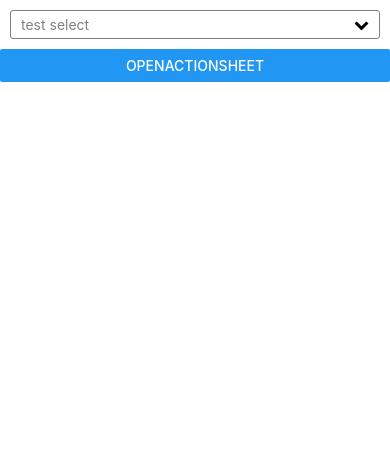
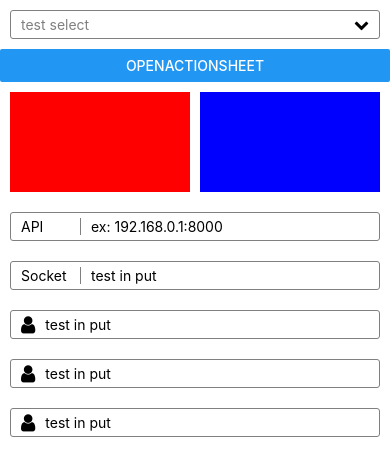
Before and after one commit to gnurts/ui_kit, a React Native app: screen / in a window 390 px wide. Shown: the top 476 px of the page. Built offline with nearby package versions, Linux system fonts and the light colour scheme.

Commit message:
add custom hook input auto focus

```diff
--- a/App.js
+++ b/App.js
@@ -1,10 +1,11 @@
 import React, { memo, useEffect, useRef, useState } from 'react'
 import { Button, Pressable, Text, View, ScrollView, Modal } from 'react-native'
-import { TouchableOpacity, GestureHandlerRootView, NativeViewGestureHandler, BaseButton } from 'react-native-gesture-handler'
 import Icon from 'react-native-vector-icons/FontAwesome'
 import Input from './src/components/Input'
 import Select from './src/components/Select'
 import ActionSheet from './src/components/ActionSheet'
+import { Row, Col } from './src/components/Layout'
+import useAutoForus from './src/custom-hook/useAutoFocus'
 
 const Addon = <Icon name='user' size={20} />
 
@@ -79,26 +80,18 @@ const ActionSheetContent = () => {
 
 const App = () => {
     const [openActionSheet, setOpenActionSheet] = useState(false)
+	const [testValue, setTestValue] = useState(null)
+	const refs = [useRef(), useRef(), useRef(), useRef(), useRef()]
+	const { nextFocus, changeFocus } = useAutoForus({
+		refs,
+		order: [0, 1, 2, 3, 4],
+		start: 0
+	})
 
-	// return (
-	// 	<>
-	// 		<Button
-	// 			title='open'
-	// 			onPress={() => setOpenActionSheet(true)}
-	// 		/>
-	// 		<Modal
-	// 			visible={openActionSheet}
-	// 			animationType='slide'
-	// 		>
-	// 			<View style={{ flex: 1, justifyContent: 'center', alignItems: 'center' }}>
-	// 				<Button
-	// 					title='close'
-	// 					onPress={() => setOpenActionSheet(false)}
-	// 				/>
-	// 			</View>
-	// 		</Modal>
-	// 	</>
-	// )
+
+	useEffect(() => {
+		console.log(openActionSheet)
+	}, [openActionSheet])
 
     return (
 		<View
@@ -132,6 +125,73 @@ const App = () => {
 					}}
 				/>
 			</View>
+			<Row gutter={[10, 10]}>
+				<Col span={50}>
+					<View style={{
+						width: '100%',
+						height: 100,
+						backgroundColor: 'red'
+					}}>
+					</View>
+				</Col>
+				<Col span={50}>
+					<View style={{
+						width: '100%',
+						height: 100,
+						backgroundColor: 'blue'
+					}}></View>
+				</Col>
+			</Row>
+			<Input
+				ref={refs[0]}
+				onPressIn={() => changeFocus(0)}
+				onSubmitEditing={nextFocus}
+				showSoftInputOnFocus={false}
+				placeholder='ex: 192.168.0.1:8000'
+				value={testValue}
+				onChangeText={setTestValue}
+				leftAddon={<Text style={{ borderRightWidth: 1, borderColor: 'gray', paddingRight: 10, width: 60 }}>API</Text>}
+			/>
+			<Input
+				ref={refs[1]}
+				onPressIn={() => changeFocus(1)}
+				onSubmitEditing={nextFocus}
+				showSoftInputOnFocus={false}
+				placeholder='test in put'
+				value={testValue}
+				onChangeText={setTestValue}
+				leftAddon={<Text style={{ borderRightWidth: 1, borderColor: 'gray', paddingRight: 10, width: 60 }}>Socket</Text>}
+			/>
+			<Input
+				ref={refs[2]}
+				onPressIn={() => changeFocus(2)}
+				onSubmitEditing={nextFocus}
+				showSoftInputOnFocus={false}
+				placeholder='test in put'
+				value={testValue}
+				onChangeText={setTestValue}
+				leftAddon={Addon}
+			/>
+			<Input
+				ref={refs[3]}
+				onPressIn={() => changeFocus(3)}
+				onSubmitEditing={nextFocus}
+				showSoftInputOnFocus={false}
+				placeholder='test in put'
+				value={testValue}
+				onChangeText={setTestValue}
+				leftAddon={Addon}
+			/>
+			<Input
+				ref={refs[4]}
+				onPressIn={() => changeFocus(4)}
+				onSubmitEditing={nextFocus}
+				showSoftInputOnFocus={false}
+				placeholder='test in put'
+				value={testValue}
+				onChangeText={setTestValue}
+				leftAddon={Addon}
+			/>
 		</View>
     )
 }
--- a/package.json
+++ b/package.json
@@ -13,6 +13,7 @@
     "react": "18.0.0",
     "react-native": "0.69.3",
     "react-native-gesture-handler": "^2.5.0",
+    "react-native-uuid": "^2.0.1",
     "react-native-vector-icons": "^9.2.0"
   },
   "devDependencies": {
--- /dev/null
+++ b/src/assets/styles/layout.styles.js
@@ -0,0 +1,11 @@
+import { StyleSheet } from 'react-native'
+
+const styles = StyleSheet.create({
+    row: {
+        display: 'flex',
+        flexDirection: 'row',
+        flexWrap: 'wrap'
+    }
+})
+
+export default styles
--- a/src/components/Context.js
+++ b/src/components/Context.js
@@ -1,7 +1,9 @@
 import { createContext } from 'react'
 
 const SelectContext = createContext({})
+const LayoutContext = createContext({})
 
 export {
-    SelectContext
+    SelectContext,
+    LayoutContext
 }
--- a/src/components/Input.js
+++ b/src/components/Input.js
@@ -42,11 +42,11 @@ const RightAddon = memo(({ rightAddon, onPress }) => {
     )
 })
 
-const Input = ({ placeholder, value, onFocus, onBlur, onChangeText, leftAddon, rightAddon, showSoftInputOnFocus, onSubmitEditing }, ref) => {
+const Input = ({ placeholder, value, onFocus, onBlur, onPressIn, onChangeText, leftAddon, rightAddon, showSoftInputOnFocus, onSubmitEditing }, ref) => {
     const inputRef = useRef(null)
     const [inputState, setInputState] = useState(BLUR)
 
-    const focus = useCallback(() => inputRef.current.focus(), [])
+    const focus = () => inputRef.current.focus()
 
     const blur = () => inputRef.current.blur()
 
@@ -64,9 +64,15 @@ const Input = ({ placeholder, value, onFocus, onBlur, onChangeText, leftAddon, r
         isFunction(onChangeText) && onChangeText(text)
     }
 
+    const handlePressIn = useCallback(() => {
+        focus()
+        isFunction(onPressIn) && onPressIn()
+    }, [])
+
     const handleClear = () => {
-        inputRef.current.focus()
+        focus()
         handleChangeText(null)
+        isFunction(onPressIn) && onPressIn()
     }
 
     useEffect(() => {
@@ -83,7 +89,7 @@ const Input = ({ placeholder, value, onFocus, onBlur, onChangeText, leftAddon, r
             {leftAddon && (
                 <LeftAddon
                     leftAddon={leftAddon}
-                    onPress={focus}
+                    onPress={handlePressIn}
                 />
             )}
             <TextInput
@@ -96,6 +102,7 @@ const Input = ({ placeholder, value, onFocus, onBlur, onChangeText, leftAddon, r
                 onFocus={handleFocus}
                 onBlur={handleBlur}
                 onChangeText={handleChangeText}
+                onPressIn={handlePressIn}
             />
             <Clear
                 value={value}
@@ -104,7 +111,7 @@ const Input = ({ placeholder, value, onFocus, onBlur, onChangeText, leftAddon, r
             {rightAddon && (
                 <RightAddon
                     rightAddon={rightAddon}
-                    onPress={focus}
+                    onPress={handlePressIn}
                 />
             )}
         </View>
--- /dev/null
+++ b/src/components/Layout.js
@@ -0,0 +1,78 @@
+import React, { useContext, useRef } from 'react'
+import uuid from 'react-native-uuid'
+import { View } from 'react-native'
+import { isArray, isNumber } from '../utils/checkType'
+import { LayoutContext } from './Context'
+import styles from '../assets/styles/layout.styles'
+
+const Row = ({ children, gutter }) => {
+    const gutterX = useRef(0)
+    const gutterY = useRef(0)
+
+    if(isArray(gutter) && gutter.length) {
+        gutterX.current = gutter[0] / 2
+        gutterY.current = gutter[1] / 2
+    } else if(isNumber(gutter)) {
+        gutterX.current = gutter / 2
+        gutterY.current = gutter / 2
+    }
+
+    const render = child => {
+        const { name } = child.type
+
+        if(name === 'Col') return child
+
+        return (
+            <View
+                key={uuid.v4()}
+                style={{
+                    marginVertical: gutterY.current,
+                    marginHorizontal: gutterX.current
+                }}
+            >
+                {child}
+            </View>
+        )
+    }
+
+    return (
+        <LayoutContext.Provider value={{
+            gutterX: gutterX.current,
+            gutterY: gutterY.current
+        }}>
+            <View
+                style={[ styles.row, {
+                    paddingVertical: gutterY.current,
+                    paddingHorizontal: gutterX.current,
+                } ]}
+            >
+                {isArray(children) ? (
+                    children.map(render)
+                ) : (
+                    [children].map(render)
+                )}
+            </View>
+        </LayoutContext.Provider>
+    )
+}
+
+const Col = ({ children, span }) => {
+    const { gutterX, gutterY } = useContext(LayoutContext)
+
+    return (
+        <View
+            style={{
+                width : isNumber(span) ? `${span}%` : 0,
+                paddingVertical: gutterY,
+                paddingHorizontal: gutterX
+            }}
+        >
+            {children}
+        </View>
+    )
+}
+
+export {
+    Row,
+    Col
+}
--- /dev/null
+++ b/src/custom-hook/useAutoFocus.js
@@ -0,0 +1,43 @@
+import { useEffect, useRef } from 'react'
+import { isArray, isNumber, isFunction } from '../utils/checkType'
+
+const validate = ({ refs, order, start }) => {
+    if(!isArray(refs)) throw new Error('refs must be an array of ref')
+    if(!isArray(order)) throw new Error('refs must be an array of ref index')
+    if(!isNumber(start)) throw new Error('refs must be a number of ref order')
+}
+
+const useAutoForus = ({ refs, order, start = 0 }) => {
+    validate({ refs, order, start })
+    const currentFocus = useRef(start)
+
+    const focus = () => {
+        console.log(currentFocus.current)
+        const __focus = refs[order[currentFocus.current]].current.focus
+        isFunction(__focus) && __focus()
+    }
+
+    const nextFocus = () => {
+        currentFocus.current < refs.length - 1 ? currentFocus.current++ : currentFocus.current = 0
+        focus()
+    }
+
+    const changeFocus = index => {
+        if(isNumber(index)) {
+            currentFocus.current = index
+            focus()
+        }
+    }
+
+    useEffect(() => {
+        console.log('mouted')
+        focus()
+    }, [])
+
+    return {
+        nextFocus,
+        changeFocus
+    }
+}
+
+export default useAutoForus
```
Also changed, not shown: 1 other file (tests, documents, lock files or other folders).
